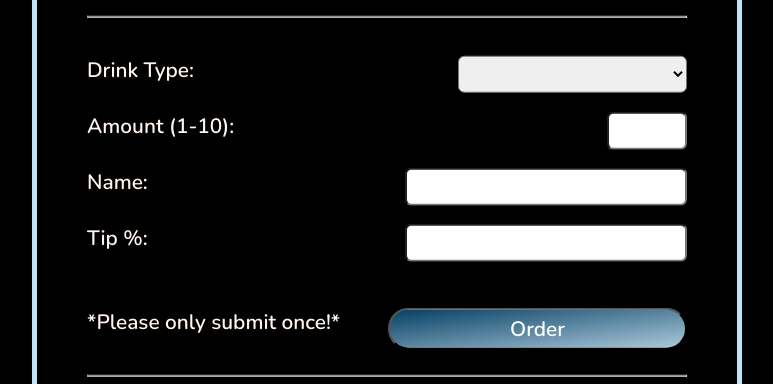
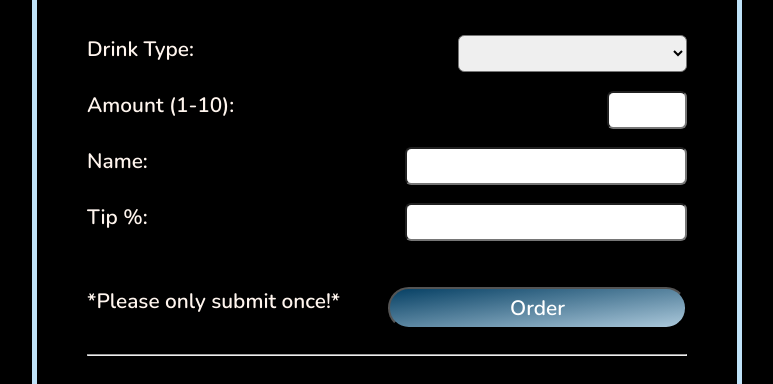
Before and after one commit to poppetex/poppetex.github.io, a plain HTML site: page order.html in a window 1280 px wide. Shown: the part 174-558 px from the top of the page, without its empty margins (253-1026 px from the left). Drawn offline with nearby package versions, Linux system fonts and the light colour scheme.

Commit message:
Place order page was glitched. Had to fix.

```diff
--- a/style.css
+++ b/style.css
@@ -234,12 +234,13 @@ main {
     border: 5px solid rgb(191, 226, 248);
     width: 600px;
     position: absolute;
-    top: 55%;
+    /* top: 55%; */
     left: 50%;
-    -ms-transform: translate(-50%, -45%);
-    transform: translate(-50%, -45%);
+    -ms-transform: translateX(-50%);
+    transform: translateX(-50%);
     padding: 10px 50px;
     border-radius: 0.5em;
+    margin-top: 20px;
 }
 
 .drink_form label {
```
